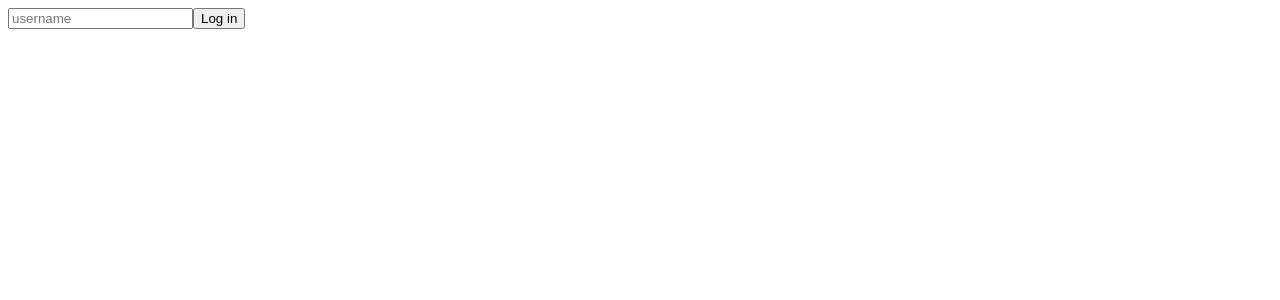
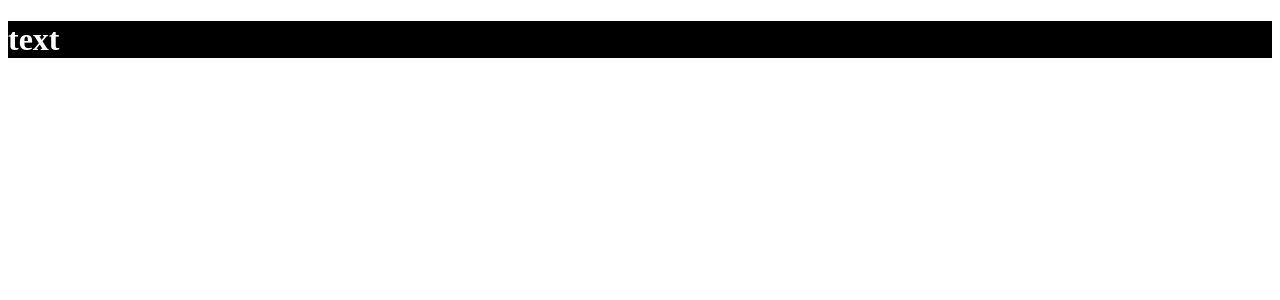
Before and after one commit to isjennifer/react-master-ts, a React (Create React App) app: page / in a window 1280 px wide. Shown: the top 300 px of the page. Built offline with nearby package versions, Linux system fonts and the light colour scheme.

Commit message:
typescript 기초: styled-components, theme

```diff
--- a/src/App.tsx
+++ b/src/App.tsx
@@ -1,27 +1,20 @@
-import { useState } from "react";
+import styled from "styled-components";
+
+const Container = styled.div`
+  background-color : ${(props) => props.theme.bgColor}
+`;
+
+const H1 = styled.h1`
+  color : ${(props) => props.theme.textColor}
+`;
+
 
 function App() {
-  const [value, setValue] = useState("");
-  const onChange = (event: React.FormEvent<HTMLInputElement>) => {
-    const value = event.currentTarget.value
-    setValue(value)
-  };
-  const onSubmit = (event: React.FormEvent<HTMLFormElement>) => {
-    event.preventDefault();
-    console.log("Hello", value)
-  };
+
   return (
-    <div>
-      <form onSubmit={onSubmit}>
-        <input
-          value={value}
-          onChange={onChange}
-          type="text"
-          placeholder="username"
-        />
-        <button>Log in</button>
-      </form>
-    </div>
+    <Container>
+      <H1>text</H1>
+    </Container>
   );
 }
 
--- a/src/index.tsx
+++ b/src/index.tsx
@@ -1,11 +1,15 @@
 import React from 'react';
 import ReactDOM from 'react-dom/client';
+import { ThemeProvider } from 'styled-components';
 import App from './App';
+import { lightTheme, darkTheme } from './theme';
 
 
 const root = ReactDOM.createRoot(document.getElementById('root') as HTMLElement);
 root.render(
   <React.StrictMode>
+    <ThemeProvider theme={darkTheme}>
       <App />
+    </ThemeProvider>
   </React.StrictMode>
 );
--- /dev/null
+++ b/src/theme.ts
@@ -0,0 +1,13 @@
+import { DefaultTheme } from "styled-components";
+
+export const lightTheme:DefaultTheme = {
+    bgColor: "white",
+    textColor: "black",
+    btnColor: "tomato",
+}
+
+export const darkTheme:DefaultTheme = {
+    bgColor: "black",
+    textColor: "white",
+    btnColor: "teal",
+}
```
Also changed, not shown: src/styled.d.ts (added, +11 -0 lines).
